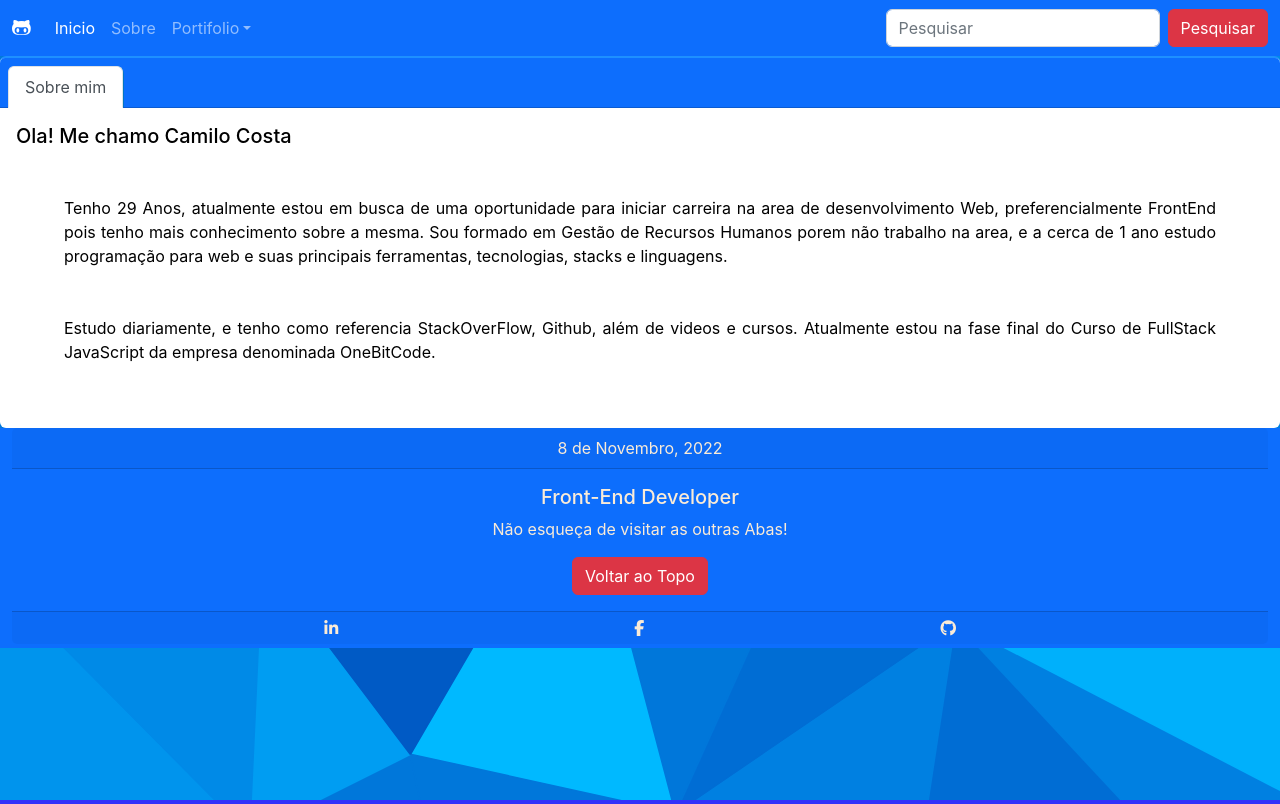
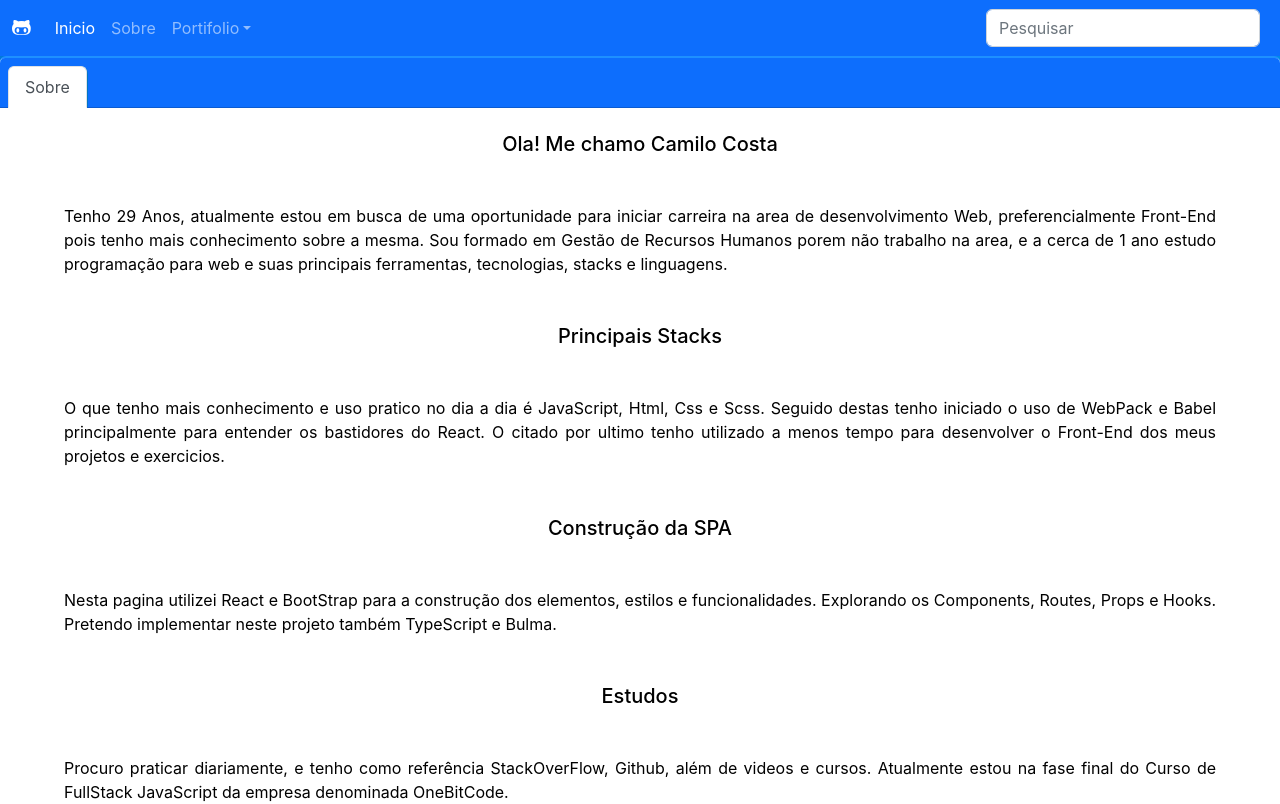
Before and after one commit to CamiloCCarvalho/learning-spa, a React (Create React App) app: page /sobre in a window 1280 px wide. Shown: the top 804 px of the page. Built offline with nearby package versions, Linux system fonts and the light colour scheme.

Commit message:
Commit Att

```diff
--- a/src/components/contentAbout/contentAbout.css
+++ b/src/components/contentAbout/contentAbout.css
@@ -14,6 +14,6 @@
 .title-about {
     color:black;
 }
-.title-about, .text-about {
+.text-about {
     text-align: justify;
 }
--- a/src/components/contentAbout/index.js
+++ b/src/components/contentAbout/index.js
@@ -8,18 +8,23 @@ export const ContentAbout = () => {
 
     return (
         <Fragment>
-            <div id="aboutBox"class="card text-center">
-                <div class="card-header bg-primary">
-                    <ul id="aboutNav"class="nav nav-tabs card-header-tabs">
-                    <li class="nav-item aboutPage">
-                        <a id="aboutNavItem-1"class="nav-link active" aria-current="true" href="#">Sobre mim</a>
+            <div id="aboutBox"className="card text-center">
+                <div className="card-header bg-primary">
+                    <ul id="aboutNav"className="nav nav-tabs card-header-tabs">
+                    <li className="nav-item aboutPage">
+                        <a id="aboutNavItem-1"className="nav-link active" aria-current="true" href="#">Sobre</a>
                     </li>
                     </ul>
                 </div>
-                <div class="card-body">
-                    <h5 class="card-title title-about">Ola! Me chamo Camilo Costa</h5>
-                    <p class="card-text text-about m-5">Tenho 29 Anos, atualmente estou em busca de uma oportunidade para iniciar carreira na area de desenvolvimento Web, preferencialmente FrontEnd pois tenho mais conhecimento sobre a mesma. Sou formado em Gestão de Recursos Humanos porem não trabalho na area, e a cerca de 1 ano estudo programação para web e suas principais ferramentas, tecnologias, stacks e linguagens.</p>
-                    <p class="card-text text-about m-5">Estudo diariamente, e tenho como referencia StackOverFlow, Github, além de videos e cursos. Atualmente estou na fase final do Curso de FullStack JavaScript da empresa denominada OneBitCode.</p>
+                <div className="card-body">
+                    <h5 className="card-title title-about mt-2">Ola! Me chamo Camilo Costa</h5>
+                    <p className="card-text text-about m-5">Tenho 29 Anos, atualmente estou em busca de uma oportunidade para iniciar carreira na area de desenvolvimento Web, preferencialmente Front-End pois tenho mais conhecimento sobre a mesma. Sou formado em Gestão de Recursos Humanos porem não trabalho na area, e a cerca de 1 ano estudo programação para web e suas principais ferramentas, tecnologias, stacks e linguagens.</p>
+                    <h5 className="card-title title-about">Principais Stacks</h5>
+                    <p className="card-text text-about m-5">O que tenho mais conhecimento e uso pratico no dia a dia é JavaScript, Html, Css e Scss. Seguido destas tenho iniciado o uso de WebPack e Babel principalmente para entender os bastidores do React. O citado por ultimo tenho utilizado a menos tempo para desenvolver o Front-End dos meus projetos e exercicios.</p>
+                    <h5 className="card-title title-about">Construção da SPA</h5>
+                    <p className="card-text text-about m-5">Nesta pagina utilizei React e BootStrap para a construção dos elementos, estilos e funcionalidades. Explorando os Components, Routes, Props e Hooks. Pretendo implementar neste projeto também TypeScript e Bulma.</p>
+                    <h5 className="card-title title-about">Estudos</h5>
+                    <p className="card-text text-about m-5">Procuro praticar diariamente, e tenho como referência StackOverFlow, Github, além de videos e cursos. Atualmente estou na fase final do Curso de FullStack JavaScript da empresa denominada OneBitCode.</p>
                 </div>
             </div>
         </Fragment>
--- a/src/shared/carousel/index.js
+++ b/src/shared/carousel/index.js
@@ -6,7 +6,7 @@ export const Carousel = ()  => {
 
     return (
         <Fragment>
-            <div  id="carouselBox" className="container mt-5">
+            <div  id="carouselBox" className="container mt-5 mb-5">
                 <h3 className="pt-3">Portifólio</h3>
 
                 <div id="carouselBoxItem" className="carousel slide m-5" data-bs-ride="carousel">
--- a/src/shared/navbar/index.js
+++ b/src/shared/navbar/index.js
@@ -34,7 +34,6 @@ export const NavBar = () => {
             </ul>
             <form className="d-flex" role="search">
               <input className="form-control me-2" type="search" placeholder="Pesquisar" aria-label="Search"/>
-              <button className="btn btn-danger" type="submit">Pesquisar</button>
             </form>
           </div>
         </div>
```
